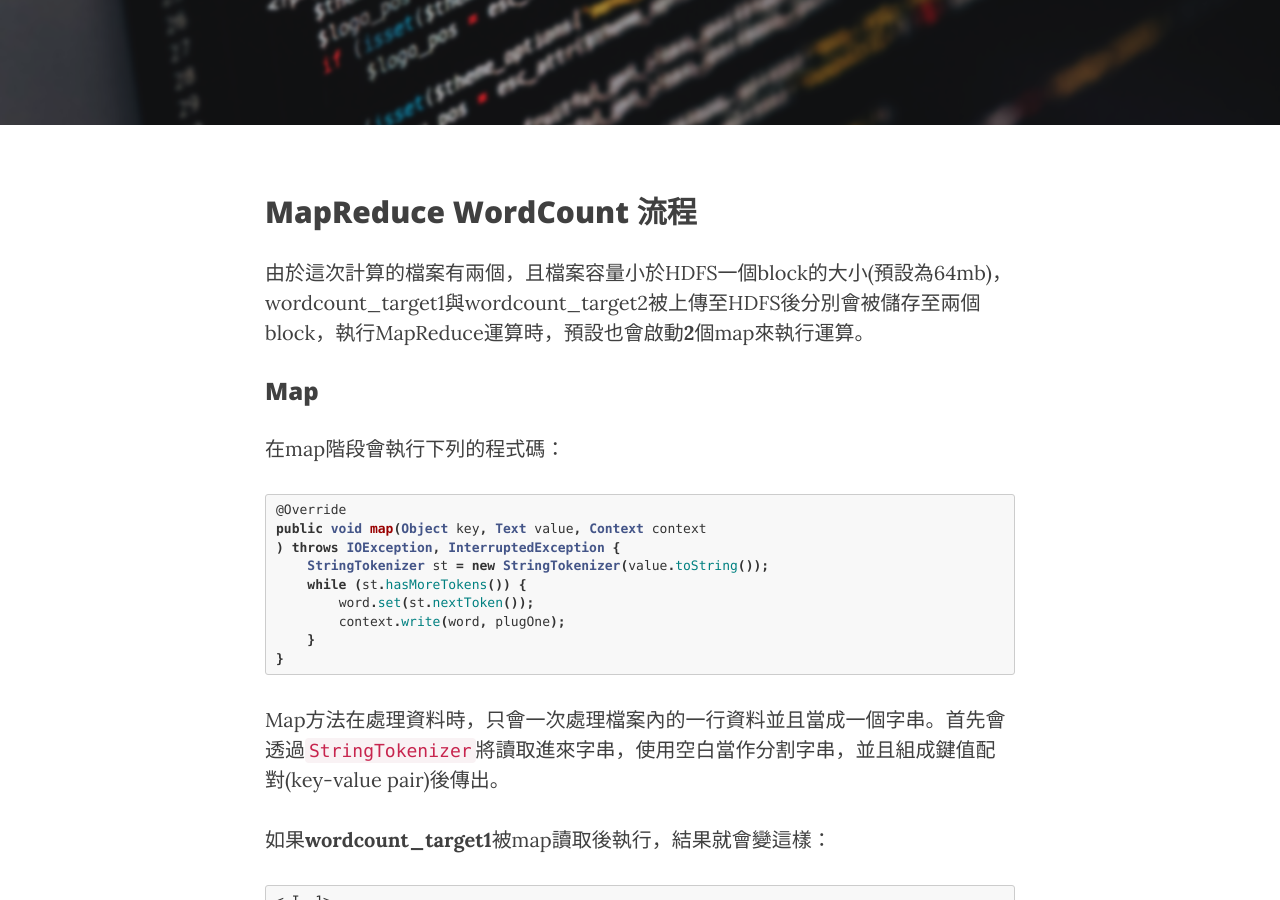
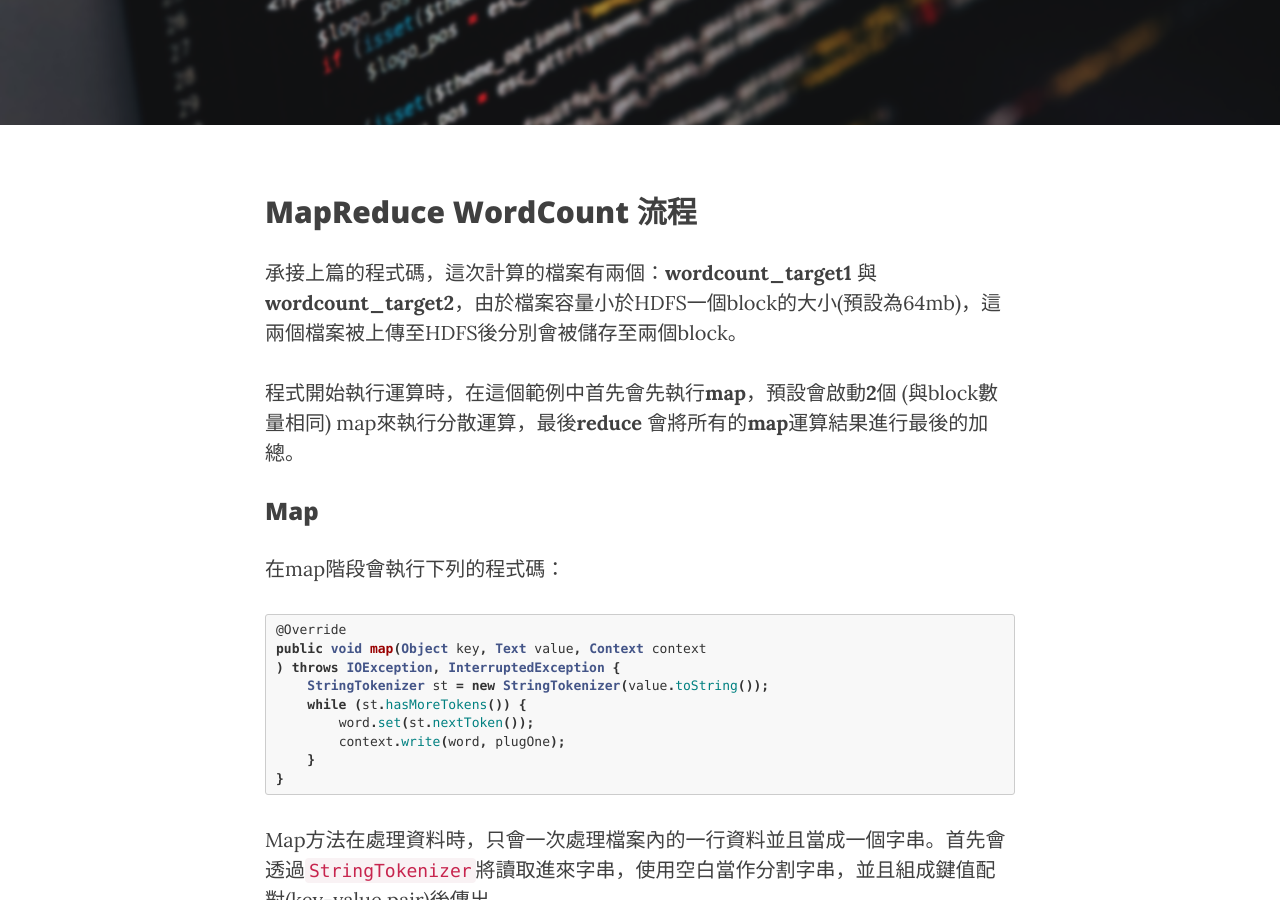
Before and after one commit to mathsigit/blog_page, a Jekyll site: the page built from _posts/2017-12-11-30days-series-7-wordcount-walk-through.md, in a window 1280 px wide and 900 px high, scrolled down 411 px. Built offline with Jekyll 4.4.1, drawn with Linux system fonts in a browser that asks for light colours; nearby versions of some CDN libraries.

Commit message:
Edit description of 30 days series,day 7.

```diff
--- a/_posts/2017-12-11-30days-series-7-wordcount-walk-through.md
+++ b/_posts/2017-12-11-30days-series-7-wordcount-walk-through.md
@@ -9,7 +9,9 @@ header-img: "img/technical-post-bg.png"
 
 ## MapReduce WordCount 流程
 
-由於這次計算的檔案有兩個，且檔案容量小於HDFS一個block的大小(預設為64mb)，wordcount_target1與wordcount_target2被上傳至HDFS後分別會被儲存至兩個block，執行MapReduce運算時，預設也會啟動**2**個map來執行運算。
+承接上篇的程式碼，這次計算的檔案有兩個：**wordcount_target1** 與 **wordcount_target2**，由於檔案容量小於HDFS一個block的大小(預設為64mb)，這兩個檔案被上傳至HDFS後分別會被儲存至兩個block。
+
+程式開始執行運算時，在這個範例中首先會先執行**map**，預設會啟動**2**個 (與block數量相同) map來執行分散運算，最後**reduce** 會將所有的**map**運算結果進行最後的加總。
 
 ### Map
 
```
